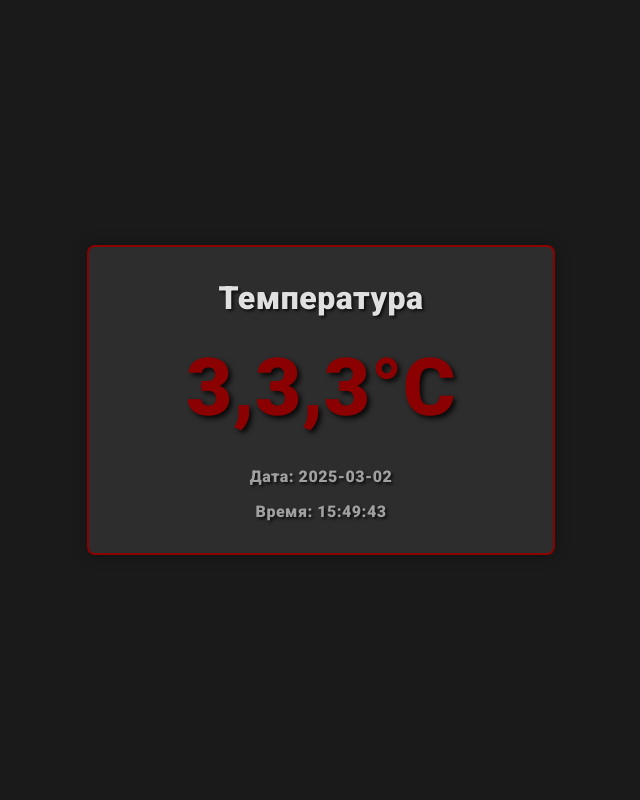
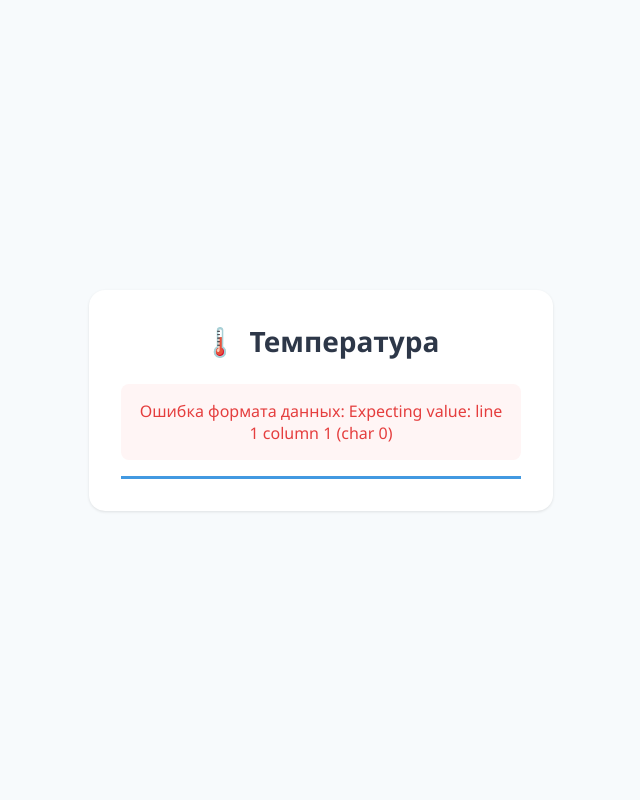
Before and after one commit to dmitray27/esp32-telegram, a Flask app: page / in a window 1280 px wide. Shown: the whole page, without its empty margins (319-959 px from the left). Run offline with Flask 3, Linux system fonts and the light colour scheme; data that the repository does not hold is empty.

Commit message:
Update index.html

```diff
--- a/templates/index.html
+++ b/templates/index.html
@@ -5,55 +5,51 @@
     <meta name="viewport" content="width=device-width, initial-scale=1.0">
     <title>Монитор температуры</title>
     <style>
-        @import url('https://fonts.googleapis.com/css2?family=Roboto:wght@900&display=swap');
-
         :root {
-            --text-primary: #e0e0e0;
-            --text-secondary: #a0a0a0;
-            --bg-primary: #1a1a1a;
-            --accent: #8b0000;
-            --font-primary: 'Roboto', sans-serif;
-            --text-shadow: 2px 2px 3px rgba(0, 0, 0, 0.7); /* Тень для текста */
-        }
-
-        /* Общие стили с тенями */
-        body, .container * {
-            font-family: var(--font-primary) !important;
-            font-weight: 900;
-            letter-spacing: 0.5px;
-            text-shadow: var(--text-shadow); /* Добавлено свойство */
+            --text-primary: #2d3748;
+            --text-secondary: #718096;
+            --bg-primary: #f7fafc;
+            --accent: #4299e1;
         }
 
         body {
+            font-family: 'Segoe UI', system-ui, sans-serif;
             background: var(--bg-primary);
             min-height: 100vh;
             margin: 0;
             display: flex;
             justify-content: center;
             align-items: center;
-            color: var(--text-primary);
+            transition: background 0.3s ease;
         }
 
         .container {
-            background: #2d2d2d;
+            background: white;
             padding: 2rem;
-            border-radius: 0.5rem;
+            border-radius: 1rem;
+            box-shadow: 0 1px 3px rgba(0,0,0,0.1);
             width: min(90%, 400px);
             text-align: center;
-            border: 2px solid var(--accent);
-            box-shadow: 0 0 15px rgba(0, 0, 0, 0.3); /* Тень для контейнера */
+            transition: transform 0.2s ease;
         }
 
         h1 {
+            color: var(--text-primary);
             margin: 0 0 1.5rem;
-            font-size: 2rem;
+            font-size: 1.75rem;
+            display: flex;
+            align-items: center;
+            justify-content: center;
+            gap: 0.75rem;
         }
 
         .temperature {
-            font-size: 5rem;
-            color: var(--accent);
+            font-size: 4.5rem;
+            font-weight: 300;
+            color: var(--text-primary);
             margin: 1rem 0;
-            text-shadow: 3px 3px 5px rgba(0, 0, 0, 0.8); /* Усиленная тень для температуры */
+            line-height: 1;
+            opacity: 0.9;
         }
 
         .meta-info {
@@ -61,6 +57,7 @@
             gap: 1rem;
             margin-top: 2rem;
             color: var(--text-secondary);
+            font-size: 0.9rem;
         }
 
         .meta-item {
@@ -69,18 +66,88 @@
             justify-content: center;
             gap: 0.5rem;
         }
+
+        .error {
+            color: #e53e3e;
+            padding: 1rem;
+            background: #fff5f5;
+            border-radius: 0.5rem;
+            margin: 1rem 0;
+        }
+
+        .refresh-indicator {
+            height: 3px;
+            background: var(--accent);
+            width: 0%;
+            transition: width 5s linear;
+            margin-top: 1rem;
+        }
     </style>
 </head>
 <body>
     <div class="container">
-        <h1>Температура</h1>
+        <h1>
+            <span>🌡️</span>
+            Температура
+        </h1>
+
         <div id="content">
-            <div class="temperature">3,3,3°C</div>
-            <div class="meta-info">
-                <div class="meta-item">Дата: 2025-03-02</div>
-                <div class="meta-item">Время: 15:49:43</div>
-            </div>
+            {% if data.error %}
+                <div class="error">{{ data.error }}</div>
+            {% else %}
+                <div class="temperature">{{ data.temperature }}°C</div>
+                <div class="meta-info">
+                    <div class="meta-item">
+                        <span>📅</span>
+                        {{ data.date }}
+                    </div>
+                    <div class="meta-item">
+                        <span>🕒</span>
+                        {{ data.time }}
+                    </div>
+                </div>
+            {% endif %}
         </div>
+        <div class="refresh-indicator" id="refreshIndicator"></div>
     </div>
+
+    <script>
+        // Функция для плавного обновления данных
+        async function refreshData() {
+            try {
+                // Показываем индикатор обновления
+                const indicator = document.getElementById('refreshIndicator');
+                indicator.style.width = '100%';
+
+                const response = await fetch(window.location.href, {
+                    headers: {
+                        'Cache-Control': 'no-cache'
+                    }
+                });
+
+                if (!response.ok) throw new Error(`HTTP error! status: ${response.status}`);
+
+                const html = await response.text();
+                const parser = new DOMParser();
+                const newDoc = parser.parseFromString(html, 'text/html');
+                const newContent = newDoc.getElementById('content').innerHTML;
+
+                // Плавное обновление контента
+                document.getElementById('content').innerHTML = newContent;
+
+            } catch (error) {
+                console.error('Ошибка обновления:', error);
+            } finally {
+                // Сбрасываем индикатор
+                indicator.style.width = '0%';
+            }
+        }
+
+        // Обновляем каждые 5 секунд
+        setInterval(refreshData, 5000);
+
+        // Первое обновление через 100ms после загрузки
+        setTimeout(refreshData, 100);
+    </script>
 </body>
 </html>
```
